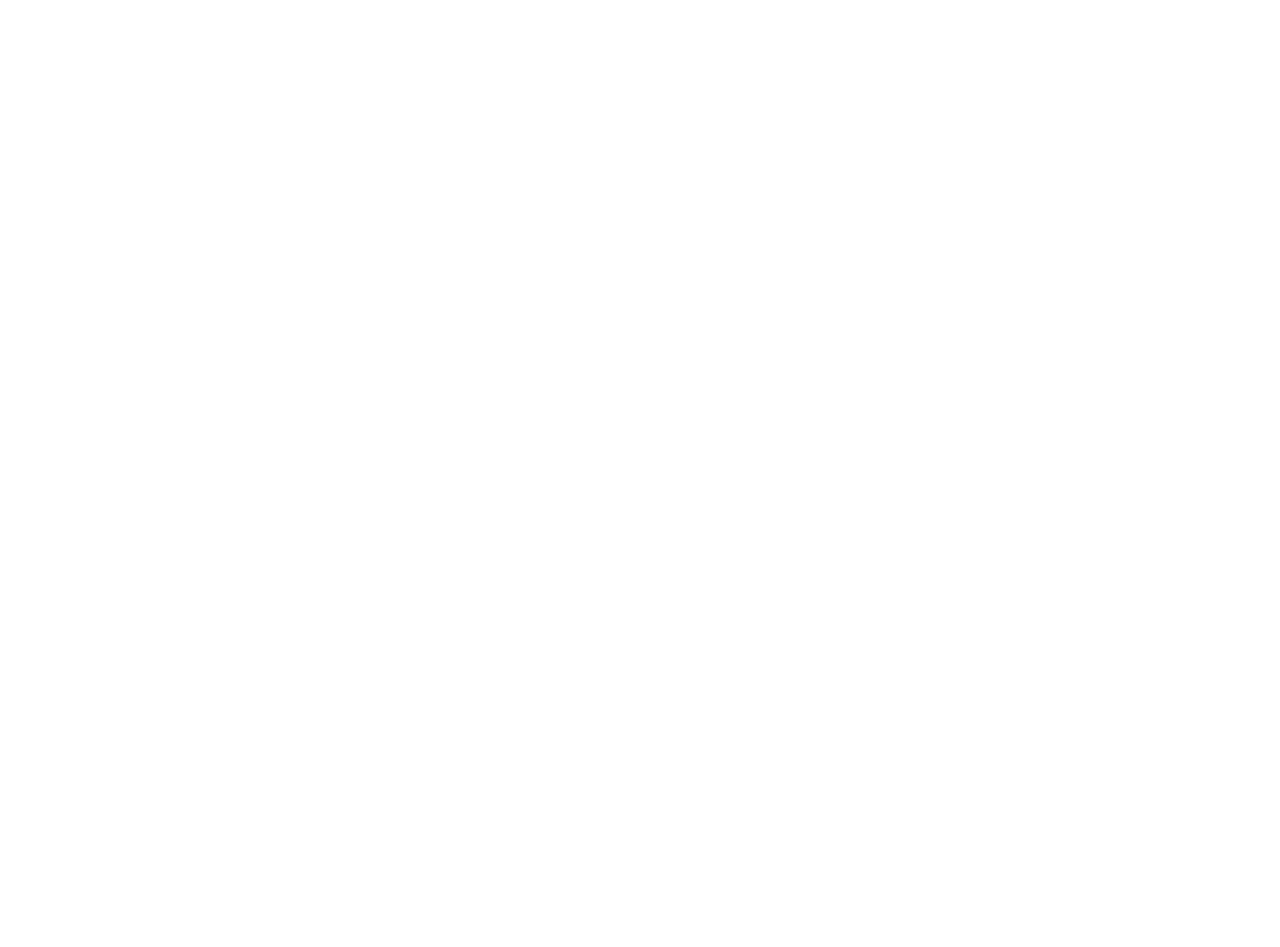
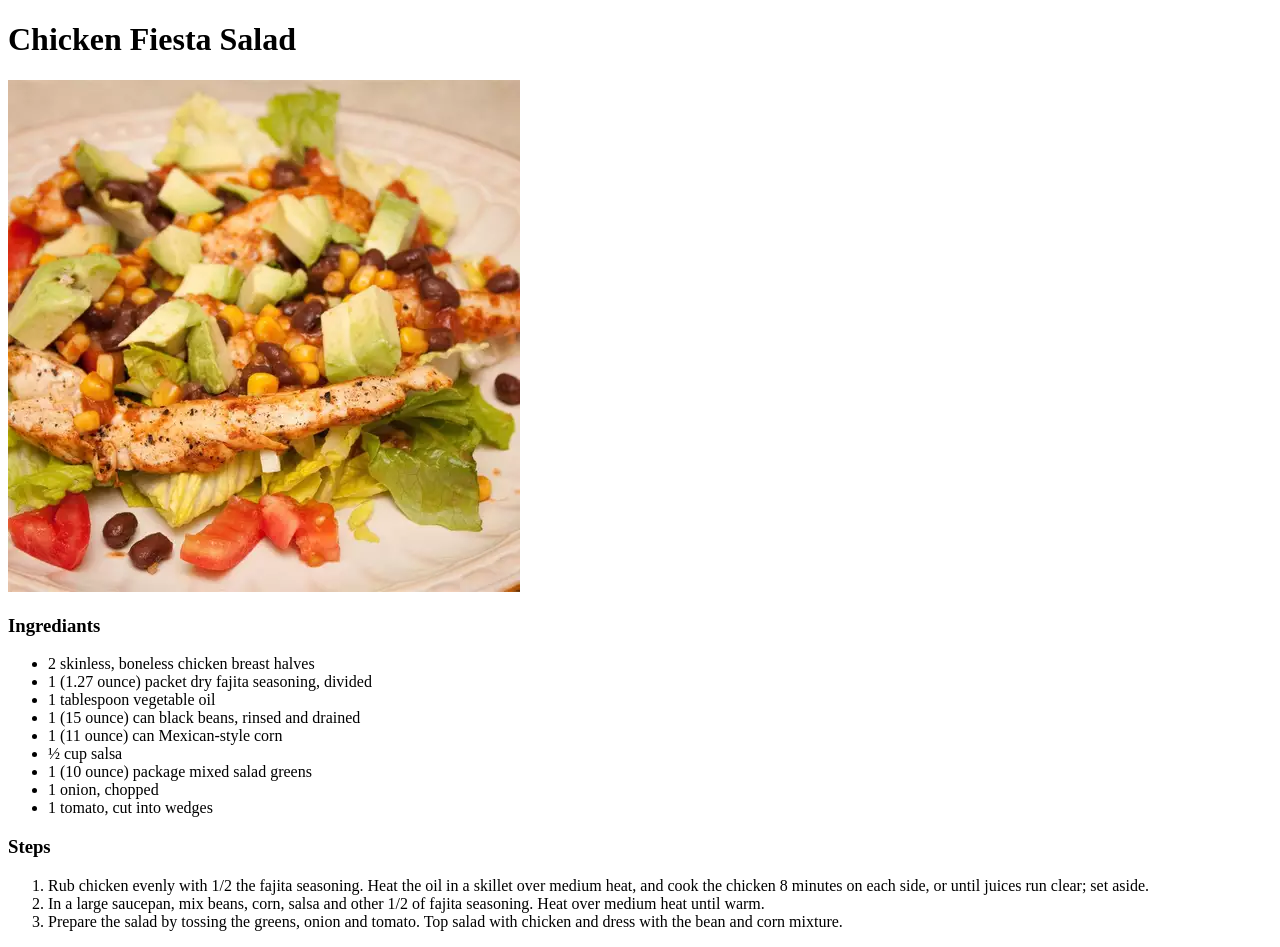
Before and after one commit to atheim/odin-recipes, a plain HTML site: page recipes/chickenFiestaSalad.html in a window 1280 px wide. Before the commit the page ends 800 px from the top, so only its background shows below. Drawn offline with Linux system fonts and the light colour scheme.

Commit message:
add '.'to fix file path in anchors, add ingrediants N steps for chickenFiestaSalad.html

```diff
--- a/recipes/chickenFiestaSalad.html
+++ b/recipes/chickenFiestaSalad.html
@@ -0,0 +1,30 @@
+<!DOCTYPE html>
+<html lang="en">
+    <head>
+        <meta charset="UTF-8">
+        <title>Chicken Fiesta Salad</title>
+    </head>
+    <body>
+        <h1>Chicken Fiesta Salad</h1>
+        <img src="../images/chickenFiestaSalad.webp" alt="sample picture of chickenFiestaSalad">
+        <h3>Ingrediants</h3>
+        <ul>
+            <li>2 skinless, boneless chicken breast halves</li>
+            <li>1 (1.27 ounce) packet dry fajita seasoning, divided</li>
+            <li>1 tablespoon vegetable oil</li>
+            <li>1 (15 ounce) can black beans, rinsed and drained</li>
+            <li>1 (11 ounce) can Mexican-style corn</li>
+            <li>½ cup salsa</li>
+            <li>1 (10 ounce) package mixed salad greens</li>
+            <li>1 onion, chopped</li>
+            <li>1 tomato, cut into wedges</li>
+        </ul>
+        <h3>Steps</h3>
+        <ol>
+            <li>Rub chicken evenly with 1/2 the fajita seasoning. Heat the oil in a skillet over medium heat, and cook the chicken 8 minutes on each side, or until juices run clear; set aside.</li>
+            <li>In a large saucepan, mix beans, corn, salsa and other 1/2 of fajita seasoning. Heat over medium heat until warm.</li>
+            <li>Prepare the salad by tossing the greens, onion and tomato. Top salad with chicken and dress with the bean and corn mixture.</li>
+        </ol>
+
+    </body>
+</html>
```
Also changed, not shown: index.html (+3 -3 lines).
